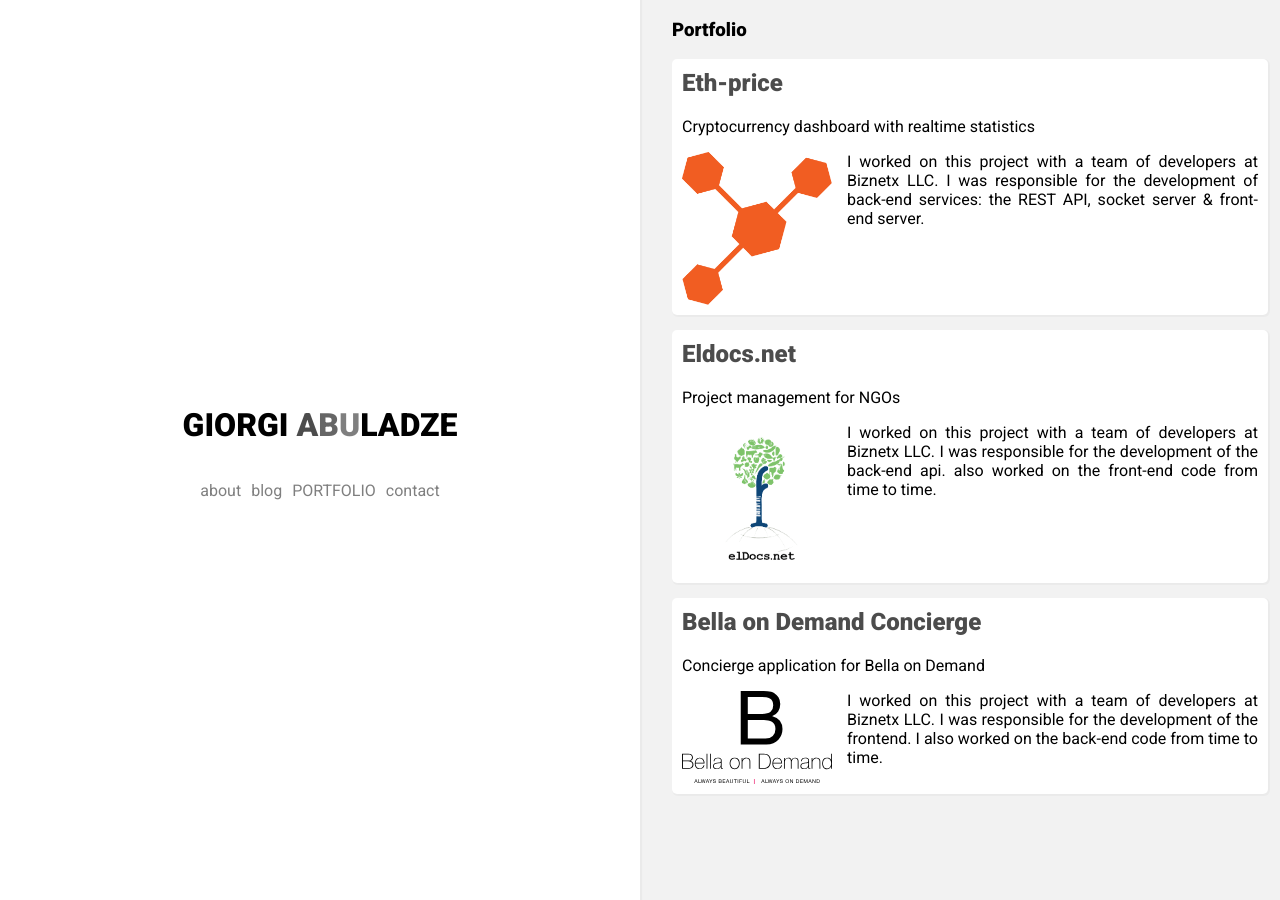
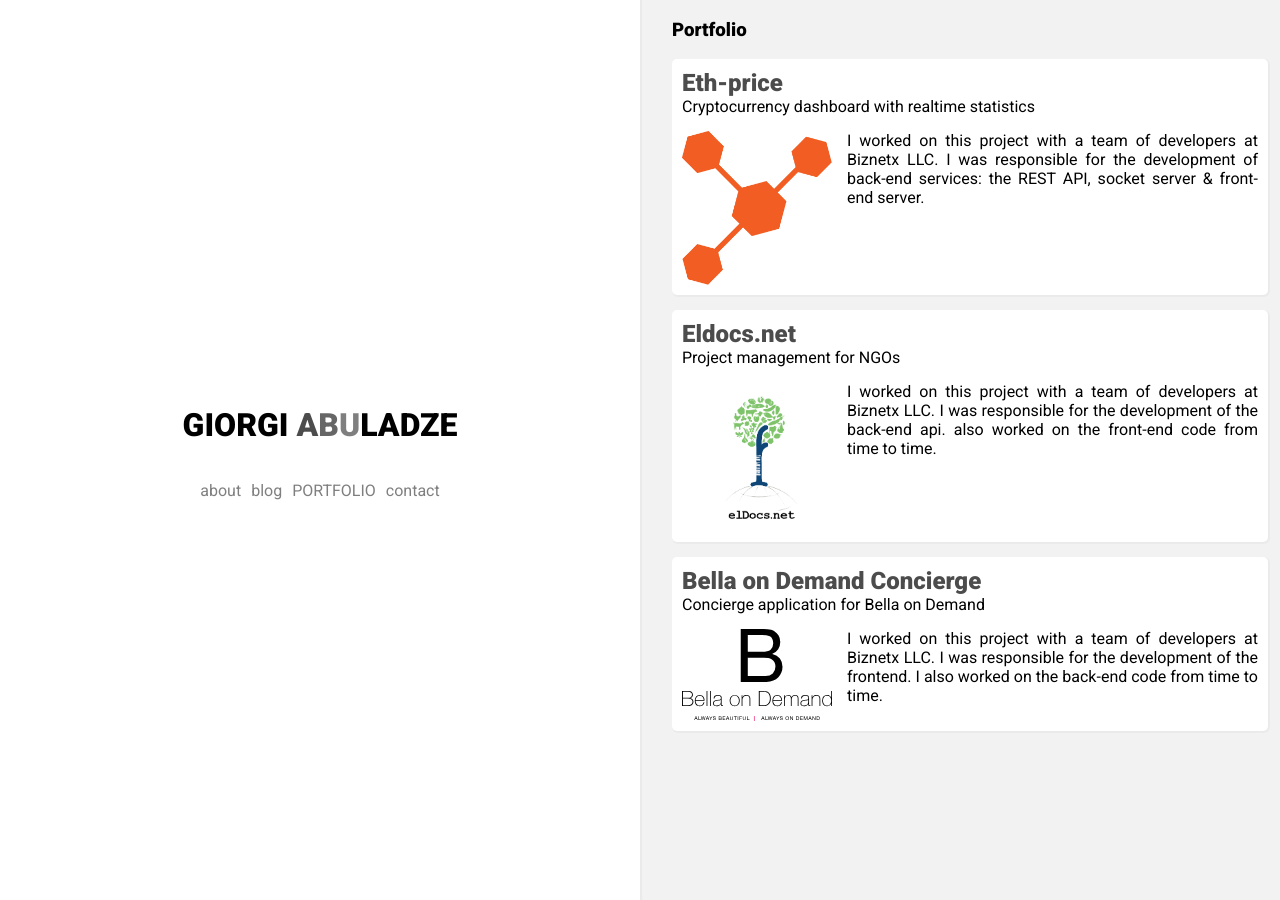
Before and after one commit to gabuladze/gabuladze.github.io, a Jekyll site: the page built from portfolio.html, in a window 1280 px wide. Built offline with Jekyll 4.4.1, drawn with Linux system fonts in a browser that asks for light colours.

Commit message:
FIxed project card margins & paddings

```diff
--- a/assets/css/landing.css
+++ b/assets/css/landing.css
@@ -160,12 +160,18 @@
   overflow: auto;
 }
 
+div.project-card a {
+  margin-bottom: 0;
+}
+
 div.project-card h2 {
   margin-top: 0;
+  margin-bottom: 0;
 }
 
 div.project-card p {
-  margin-bottom: 0;
+  margin-top: 0;
+  margin-bottom: 15px;
   text-align: justify;
 }
 
```
